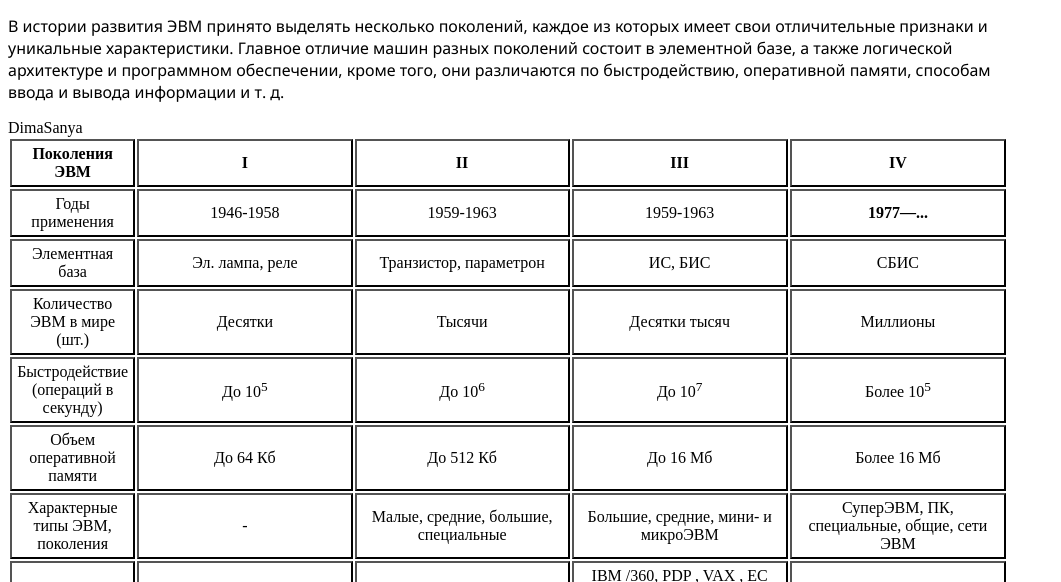
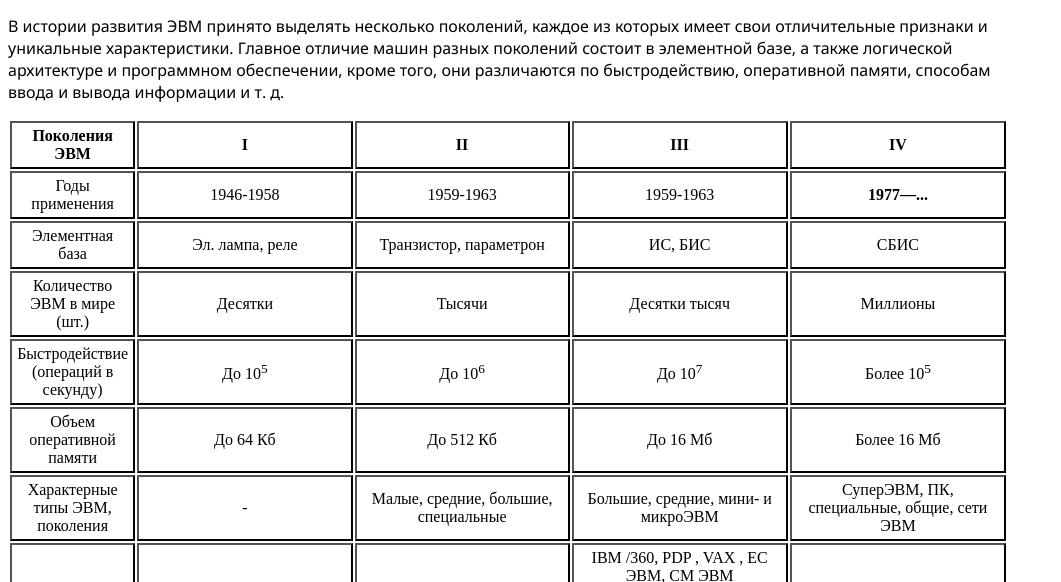
Before and after one commit to d-sivashko/d-sivashko.github.io, a plain HTML site: page index.html in a window 1280 px wide. Shown: the part 841-1423 px from the top of the page, without its empty margins (0-1061 px from the left). Drawn offline with Linux system fonts and the light colour scheme.

Commit message:
Srochnofix!

```diff
--- a/index.html
+++ b/index.html
@@ -80,8 +80,6 @@
                 <td>До 512 Кб</td>
                 <td>До 16 Мб</td>
                 <td>Более 16 Мб</td>
-                <span class="names">Dima</span>
-                <span class="names">Sanya</span>
             </tr>
             <tr>
                 <td>Характерные типы ЭВМ, поколения</td>
```
